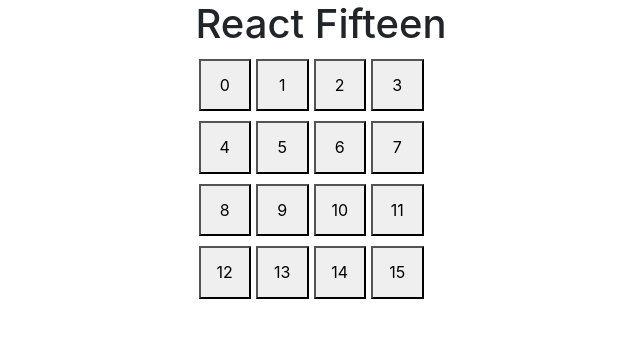
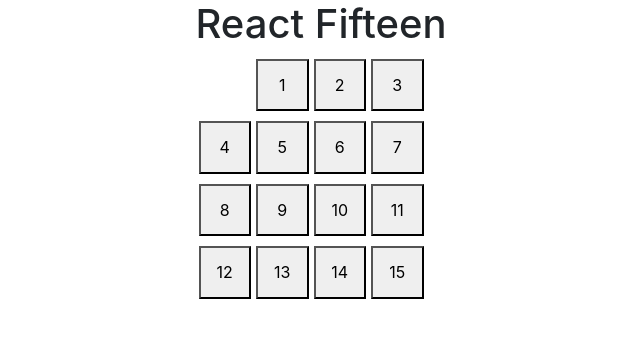
Before and after one commit to CodySelman/react-fifteen, a React (Create React App) app: page / in a window 1280 px wide. Shown: the top 338 px of the page, without its empty margins (319-959 px from the left). Built offline with nearby package versions, Linux system fonts and the light colour scheme.

Commit message:
Created custom styles for empty cell

```diff
--- a/src/App.js
+++ b/src/App.js
@@ -30,6 +30,7 @@ class App extends Component {
     const { cells } = this.state;
     const CellGrid = cells.map((cell, index) =>
       <Cell key={index}
+        index={index}
         value={cell.value}
         onClick={() => this.handleClick(index)}
       />
@@ -37,10 +38,8 @@ class App extends Component {
     return (
       <div>
         <h1 className='App--heading'>React Fifteen</h1>
-        <div>
-          <div className='App--CellGrid-container'>
-            {CellGrid}
-          </div>
+        <div className='App--CellGrid-container'>
+          {CellGrid}
         </div>
       </div>
     );
--- a/src/Cell.css
+++ b/src/Cell.css
@@ -5,3 +5,9 @@
     min-height: 50px;
     margin: 1%;
 }
+
+.Cell--cell-blank {
+    background-color: white;
+    color: white;
+    border: none;
+}
--- a/src/Cell.js
+++ b/src/Cell.js
@@ -3,7 +3,9 @@ import './Cell.css';
 
 const Cell = props => {
     return(
-            <button className="Cell--cell" onClick={props.onClick}>{props.value}</button>
+        <button className={props.index === 0 ? 'Cell--cell-blank Cell--cell' : "Cell--cell"}
+            onClick={props.onClick}>{props.value}
+        </button>
     );
 };
 
```
